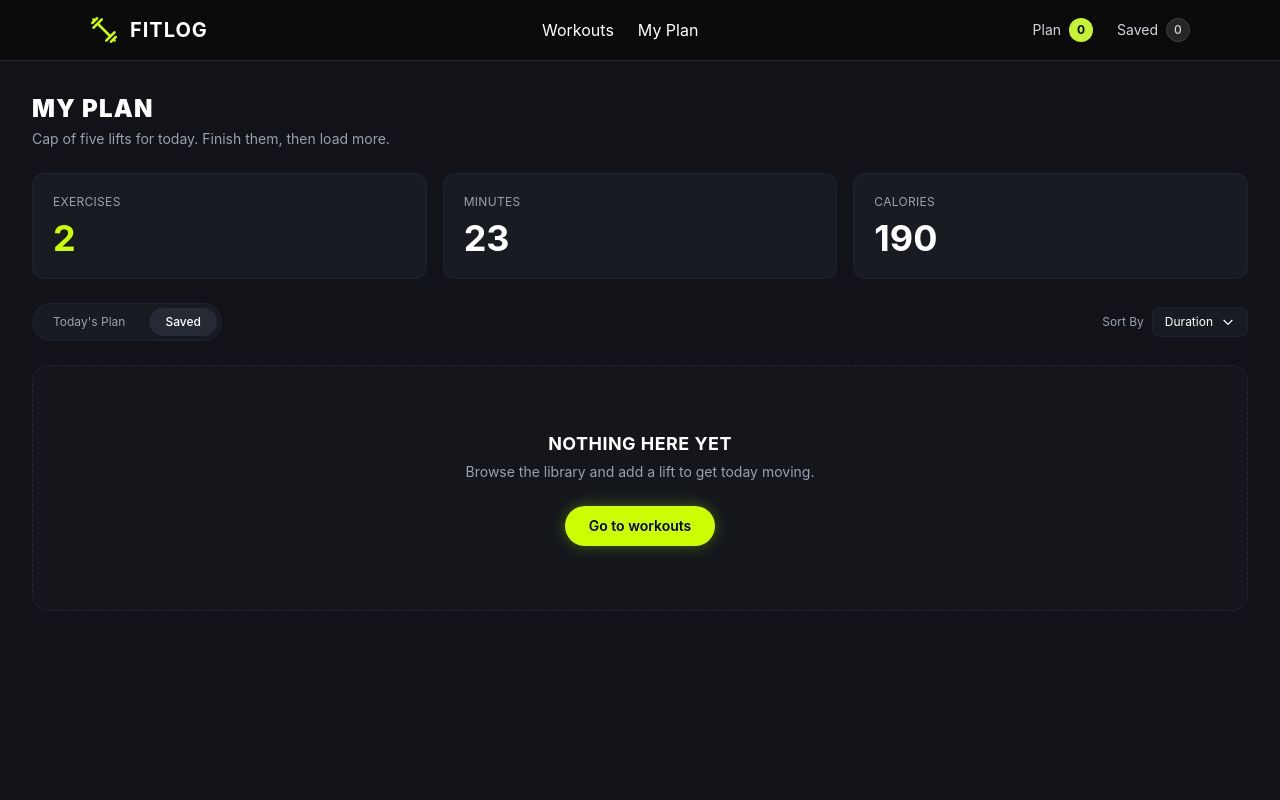
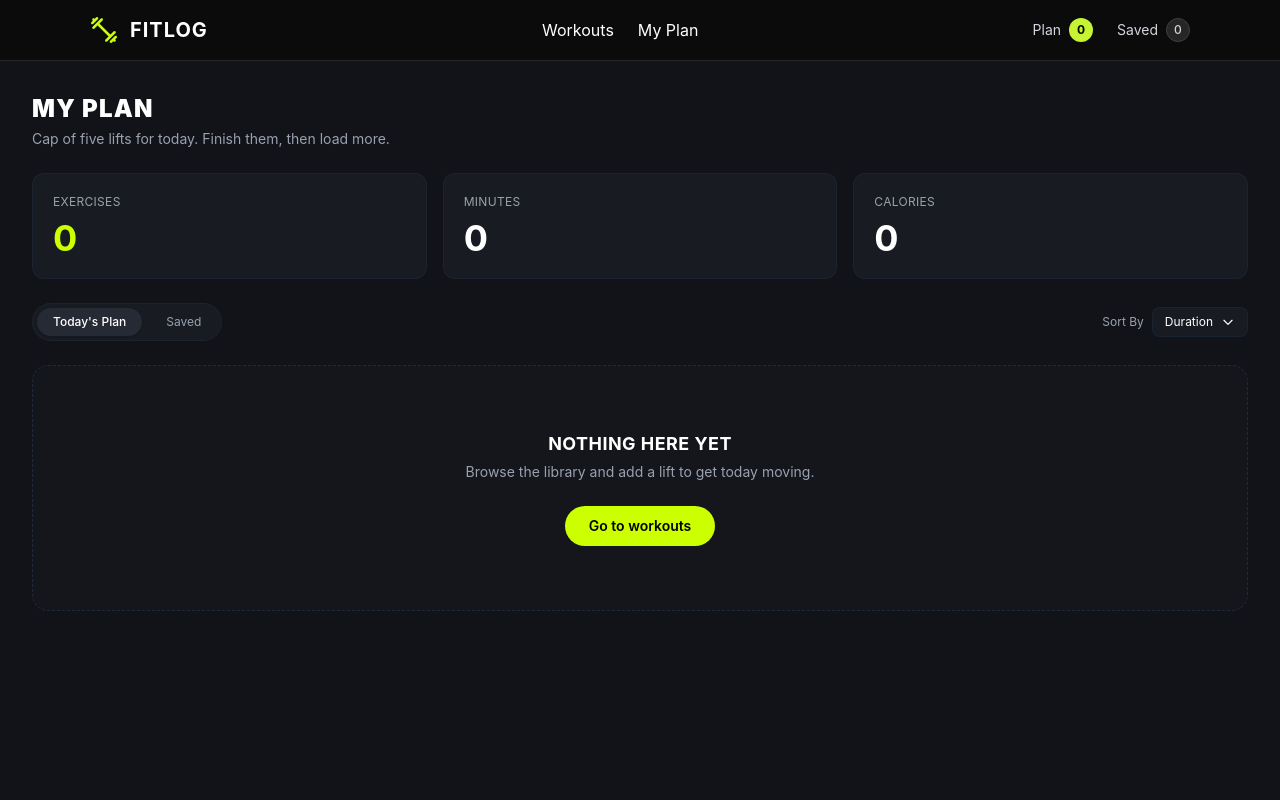
Before and after one commit to rh9331492-coder/batch-14-assignment-6, a Next.js app: page /listeadCard in a window 1280 px wide. Shown: the top 800 px of the page. Built offline with nearby package versions, Linux system fonts and the light colour scheme.

Commit message:
today,s plan section complate

```diff
--- a/package.json
+++ b/package.json
@@ -12,7 +12,8 @@
     "daisyui": "^5.7.44",
     "next": "16.3.6",
     "react": "19.2.8",
-    "react-dom": "19.2.8"
+    "react-dom": "19.2.8",
+    "react-toastify": "^11.1.0"
   },
   "devDependencies": {
     "@tailwindcss/postcss": "^4.3.3",
--- /dev/null
+++ b/src/app/clientButton/AddToCard.tsx
@@ -0,0 +1,44 @@
+"use client";
+
+import { useContext, useState } from "react";
+import { DataContext } from "../context/CardContext";
+import { Type } from "../types/type";
+import { toast } from "react-toastify";
+
+const AddToCard = ({ data }: { data: Type }) => {
+  const { addToCard, setAddToCard } = useContext(DataContext);
+
+  const [added, setAdded] = useState(false);
+
+  const handleAddToPlan = () => {
+    const alreadyAdded = addToCard.some(
+      (item: Type) => item.id === data.id
+    );
+
+    if (alreadyAdded) {
+      toast.warning("This workout is already added!");
+      return;
+    }
+
+    setAddToCard([...addToCard, data]);
+
+    setAdded(true);
+
+    toast.success("Workout added successfully!");
+  };
+
+  return (
+    <button
+      onClick={handleAddToPlan}
+      className={`flex-1 ${
+        added
+          ? "bg-green-500 hover:bg-green-600"
+          : "bg-[#CCFF00] hover:bg-[#b3e600]"
+      } text-black font-extrabold py-3.5 px-6 rounded-xl flex items-center justify-center gap-2 transition-colors cursor-pointer text-sm`}
+    >
+      {added ? "Added ✓" : "Add to today's plan"}
+    </button>
+  );
+};
+
+export default AddToCard;
--- a/src/app/components/navber/Navber.tsx
+++ b/src/app/components/navber/Navber.tsx
@@ -1,12 +1,16 @@
+"use client"
 import Image from 'next/image'
 import logo from '@/app/assets/logo.png'
 import Link from 'next/link'
+import { useContext } from 'react'
+import { DataContext } from '@/app/context/CardContext'
 
 const Navber = () => {
     const links = <>
     <Link href={'/'}>Workouts</Link>
     <Link href={'/listeadCard'}>My Plan</Link>
     </>
+    const {addToCard} = useContext(DataContext)
 return (
     <header className="bg-[#0b0b0b] text-white py-4 border-b border-neutral-800">
         <nav className='max-w-[1100px] mx-auto flex items-center justify-between'>
@@ -21,10 +25,12 @@ return (
 
             <div className="flex items-center space-x-6 text-sm">
 
+                <Link href={'/listeadCard'}>
                 <div className="flex items-center space-x-2">
                     <span className="text-gray-300">Plan</span>
-                    <span className="bg-[#c6f432] text-black w-6 h-6 rounded-full flex items-center justify-center font-bold text-xs">0</span>
+                    <span className="bg-[#c6f432] text-black w-6 h-6 rounded-full flex items-center justify-center font-bold text-xs">{addToCard.length}</span>
                 </div>
+                </Link>
 
                 <div className="flex items-center space-x-2">
                     <span className="text-gray-300">Saved</span>
--- a/src/app/context/CardContext.tsx
+++ b/src/app/context/CardContext.tsx
@@ -1,22 +1,23 @@
-"use client"
-import { createContext, useState } from "react"
+"use client";
+
+import { createContext, useState } from "react";
 import { Type } from "../types/type";
 
-export const cardDataContext = createContext({})
-const CardsProvider = ({children}:{children: React.ReactNode}) => {
-    const [addToCard, setAddToCard] = useState<Type[]>([]);
-    const [save, setSove] = useState([])
-    const sharedData = {
-        addToCard, setAddToCard,
-        save, setSove
-    }
+export const DataContext = createContext<any>(null);
+
+const CardsProvider = ({ children }: { children: React.ReactNode }) => {
+  const [addToCard, setAddToCard] = useState<Type[]>([]);
+
+  const sharedData = {
+    addToCard,
+    setAddToCard,
+  };
+
   return (
-    <cardDataContext.Provider value={sharedData}>
-        {
-            children
-        }
-    </cardDataContext.Provider>
-  )
-}
+    <DataContext.Provider value={sharedData}>
+      {children}
+    </DataContext.Provider>
+  );
+};
 
-export default CardsProvider
+export default CardsProvider;
--- a/src/app/layout.tsx
+++ b/src/app/layout.tsx
@@ -4,6 +4,7 @@ import "./globals.css";
 import Navber from "./components/navber/Navber";
 import Footer from "./components/footer/Footer";
 import CardsProvider from "./context/CardContext";
+import { ToastContainer } from "react-toastify";
 
 const geistSans = Geist({
   variable: "--font-geist-sans",
@@ -34,6 +35,8 @@ export default function RootLayout({ children }: LayoutProps<"/">) {
             {children}
           </div>
           <Footer></Footer>
+          {/*  */}
+          <ToastContainer />
         </CardsProvider>
       </body>
     </html>
--- a/src/app/listeadCard/page.tsx
+++ b/src/app/listeadCard/page.tsx
@@ -1,71 +1,207 @@
-"use client"
-import React, { useContext } from 'react'
-import { cardDataContext } from '../context/CardContext'
+"use client";
+
+import { useContext } from "react";
+import { DataContext } from "../context/CardContext";
 
 const ListeadCard = () => {
-  const { addToCard, setAddToCard, } = useContext(cardDataContext)
-  console.log(addToCard, setAddToCard)
+  const { addToCard } = useContext(DataContext);
+
+  console.log(addToCard);
+
   return (
-    <div className="min-h-screen bg-[#111318] text-white p-8 font-sans">
+      <div className="min-h-screen bg-[#111318] text-white p-8 font-sans">
 
-      {/* Header Section */}
+      {/* Header */}
       <div className="mb-6">
-        <h1 className="text-2xl font-black tracking-wider uppercase mb-1">My Plan</h1>
-        <p className="text-gray-400 text-sm">Cap of five lifts for today. Finish them, then load more.</p>
+        <h1 className="text-2xl font-black tracking-wider uppercase mb-1">
+          My Plan
+        </h1>
+
+        <p className="text-gray-400 text-sm">
+          Cap of five lifts for today. Finish them, then load more.
+        </p>
       </div>
 
-      {/* Stats Cards Grid */}
+      {/* Stats */}
       <div className="grid grid-cols-1 md:grid-cols-3 gap-4 mb-6">
 
-        {/* Exercises Card */}
+        {/* Exercises */}
         <div className="bg-[#181b22] border border-gray-800/60 rounded-xl p-5">
-          <p className="text-xs text-gray-400 uppercase tracking-wide mb-2">Exercises</p>
-          <h2 className="text-4xl font-bold text-[#ccff00]">2</h2>
+          <p className="text-xs text-gray-400 uppercase tracking-wide mb-2">
+            Exercises
+          </p>
+
+          <h2 className="text-4xl font-bold text-[#ccff00]">
+            {addToCard.length}
+          </h2>
         </div>
 
-        {/* Minutes Card */}
+        {/* Minutes */}
         <div className="bg-[#181b22] border border-gray-800/60 rounded-xl p-5">
-          <p className="text-xs text-gray-400 uppercase tracking-wide mb-2">Minutes</p>
-          <h2 className="text-4xl font-bold text-white">23</h2>
+          <p className="text-xs text-gray-400 uppercase tracking-wide mb-2">
+            Minutes
+          </p>
+
+          <h2 className="text-4xl font-bold text-white">
+            {addToCard.reduce(
+              (total: number, item: any) =>
+                total + Number(item.duration || 0),
+              0
+            )}
+          </h2>
         </div>
 
-        {/* Calories Card */}
+        {/* Calories */}
         <div className="bg-[#181b22] border border-gray-800/60 rounded-xl p-5">
-          <p className="text-xs text-gray-400 uppercase tracking-wide mb-2">Calories</p>
-          <h2 className="text-4xl font-bold text-white">190</h2>
+          <p className="text-xs text-gray-400 uppercase tracking-wide mb-2">
+            Calories
+          </p>
+
+          <h2 className="text-4xl font-bold text-white">
+            {addToCard.reduce(
+              (total: number, item: any) =>
+                total + Number(item.caloriesBurned || 0),
+              0
+            )}
+          </h2>
         </div>
 
       </div>
 
-      {/* Filter & Sort Bar */}
+      {/* Filter */}
       <div className="flex flex-col sm:flex-row justify-between items-start sm:items-center gap-4 mb-6">
+
         <div className="flex items-center gap-2 bg-[#181b22] p-1 rounded-full border border-gray-800/60 text-xs">
-          <button className="px-4 py-1.5 rounded-full text-gray-400 hover:text-white transition">Today&apos;s Plan</button>
-          <button className="px-4 py-1.5 rounded-full bg-[#262a35] text-white font-medium shadow">Saved</button>
+          <button className="px-4 py-1.5 rounded-full bg-[#262a35] text-white font-medium shadow">
+            Today&apos;s Plan
+          </button>
+
+          <button className="px-4 py-1.5 rounded-full text-gray-400 hover:text-white transition">
+            Saved
+          </button>
         </div>
 
         <div className="flex items-center gap-2 text-xs text-gray-400">
           <span>Sort By</span>
+
           <button className="flex items-center gap-2 bg-[#181b22] border border-gray-800/60 px-3 py-1.5 rounded-lg text-white">
             Duration
-            <svg className="w-3.5 h-3.5" fill="none" stroke="currentColor" viewBox="0 0 24 24">
-              <path strokeLinecap="round" strokeLinejoin="round" strokeWidth="2" d="M19 9l-7 7-7-7"></path>
+
+            <svg
+              className="w-3.5 h-3.5"
+              fill="none"
+              stroke="currentColor"
+              viewBox="0 0 24 24"
+            >
+              <path
+                strokeLinecap="round"
+                strokeLinejoin="round"
+                strokeWidth="2"
+                d="M19 9l-7 7-7-7"
+              />
             </svg>
           </button>
         </div>
+
       </div>
 
-      {/* Empty State Box */}
-      <div className="border border-dashed border-gray-800 rounded-2xl p-16 text-center bg-[#14161c]">
-        <h3 className="text-lg font-bold tracking-wide uppercase mb-1">Nothing Here Yet</h3>
-        <p className="text-gray-400 text-sm mb-6">Browse the library and add a lift to get today moving.</p>
-        <button className="bg-[#ccff00] hover:bg-[#b3e600] text-black text-sm font-semibold px-6 py-2.5 rounded-full shadow-[0_0_15px_rgba(204,255,0,0.3)] transition">
-          Go to workouts
-        </button>
-      </div>
+      {/* Workout Cards */}
+      {addToCard.length === 0 ? (
+
+        // Empty
+        <div className="border border-dashed border-gray-800 rounded-2xl p-16 text-center bg-[#14161c]">
+
+          <h3 className="text-lg font-bold tracking-wide uppercase mb-1">
+            Nothing Here Yet
+          </h3>
+
+          <p className="text-gray-400 text-sm mb-6">
+            Browse the library and add a lift to get today moving.
+          </p>
+
+          <button className="bg-[#ccff00] hover:bg-[#b3e600] text-black text-sm font-semibold px-6 py-2.5 rounded-full transition">
+            Go to workouts
+          </button>
+
+        </div>
+
+      ) : (
+
+        // Cards
+        <div className="grid grid-cols-1 md:grid-cols-2 lg:grid-cols-3 gap-5">
+
+          {addToCard.map((item: any) => (
+
+            <div
+              key={item.id}
+              className="bg-[#181b22] border border-gray-800 rounded-2xl overflow-hidden"
+            >
+
+              {/* Image */}
+              <img
+                src={item.image}
+                alt={item.name}
+                className="w-full h-52 object-cover"
+              />
+
+              {/* Content */}
+              <div className="p-5">
+
+                <h2 className="text-xl font-bold uppercase">
+                  {item.name}
+                </h2>
+
+                <p className="text-gray-400 text-sm mt-2 line-clamp-2">
+                  {item.description}
+                </p>
+
+                {/* Details */}
+                <div className="grid grid-cols-3 gap-2 mt-5">
+
+                  <div className="bg-[#111318] rounded-lg p-3 text-center">
+                    <p className="text-xs text-gray-500">
+                      Sets
+                    </p>
+
+                    <p className="font-bold">
+                      {item.sets}
+                    </p>
+                  </div>
+
+                  <div className="bg-[#111318] rounded-lg p-3 text-center">
+                    <p className="text-xs text-gray-500">
+                      Reps
+                    </p>
+
+                    <p className="font-bold">
+                      {item.reps}
+                    </p>
+                  </div>
+
+                  <div className="bg-[#111318] rounded-lg p-3 text-center">
+                    <p className="text-xs text-gray-500">
+                      Time
+                    </p>
+
+                    <p className="font-bold">
+                      {item.duration}m
+                    </p>
+                  </div>
+
+                </div>
+
+              </div>
+
+            </div>
+
+          ))}
+
+        </div>
+
+      )}
 
     </div>
   )
-}
+};
 
-export default ListeadCard
+export default ListeadCard;
--- a/src/app/parentsCard/ParentsCard.tsx
+++ b/src/app/parentsCard/ParentsCard.tsx
@@ -4,7 +4,11 @@ import { Type } from "../types/type"
 const getData = async () => {
     try {
         const response = await fetch('https://api.abcz.workers.dev/api/fitlog')
-        return response.json()
+       if (!response.ok) {
+      throw new Error("Failed to fetch data");
+    }
+
+    return response.json();
     } catch (error) {
         alert('fetching data is fail')
     } finally {
```
Also changed, not shown: src/app/cardsDitails/[Ditails]/page.tsx (+6 -8 lines), src/app/components/navber/ShowAllCards.tsx (+4 -3 lines), src/app/save/page.jsx (added, +11 -0 lines), 1 other file (tests, documents, lock files or other folders).
